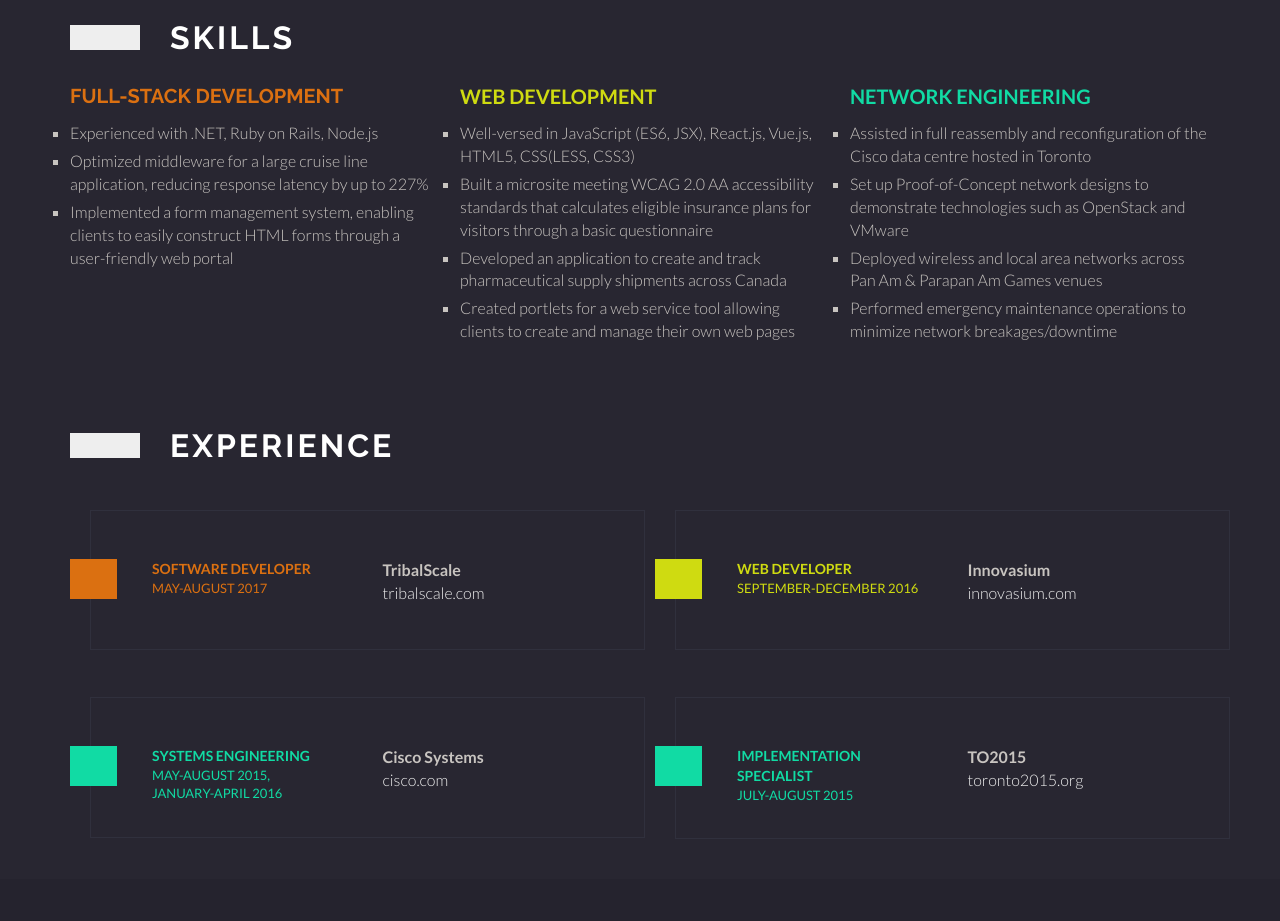
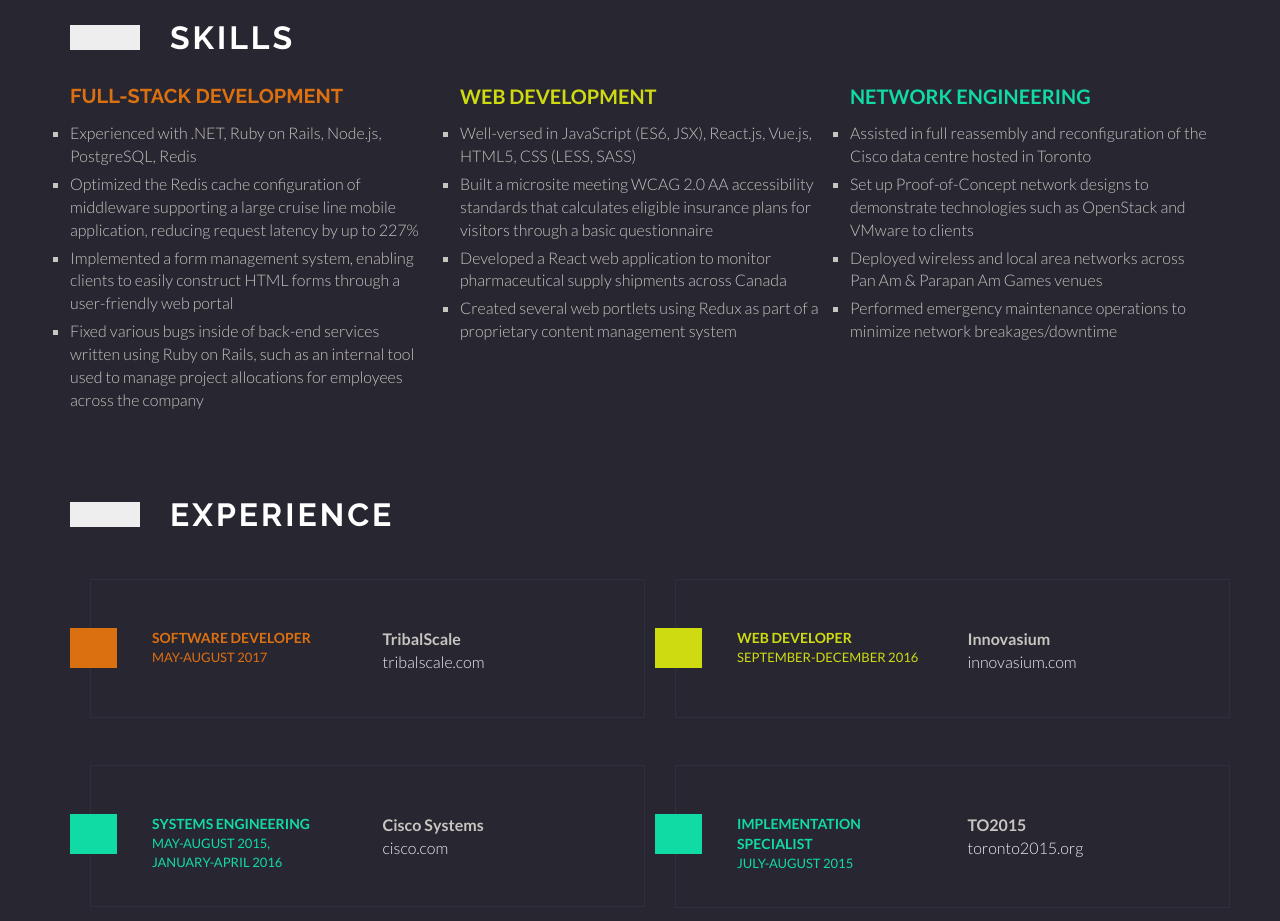
Before and after one commit to jordedwards/jordedwards.github.io, a plain HTML site: page index.html in a window 1280 px wide. Shown: the part 1400-2321 px from the top of the page. Drawn offline with Linux system fonts and the light colour scheme.

Commit message:
Updated descriptions to match new resume

```diff
--- a/index.html
+++ b/index.html
@@ -115,7 +115,7 @@
               In my free time I love to stay active through working out as well as outdoor sports such
               as mountain biking. I also read a lot and enjoy other "lazy" activities like watching movies
               and playing board games. I'm currently looking for a new co-op position for January-April 2018
-              so if you feel I'd be a good fit for your company please reach out!
+              so if you feel that I'd be a good fit for your company please reach out!
             </p>
           </div>
         </div>
@@ -127,28 +127,30 @@
           <div class="col-sm-4 full-stack">
             <h4>FULL-STACK DEVELOPMENT</h4>
             <ul>
-              <li>Experienced with .NET, Ruby on Rails, Node.js</li>
-              <li>Optimized middleware for a large cruise line application, reducing response latency by up to
-              227%</li>
+              <li>Experienced with .NET, Ruby on Rails, Node.js, PostgreSQL, Redis</li>
+              <li>Optimized the Redis cache configuration of middleware supporting a large cruise line mobile
+                application, reducing request latency by up to 227%</li>
               <li>Implemented a form management system, enabling clients to easily construct HTML forms through
-              a user-friendly web portal</li>
+                a user-friendly web portal</li>
+              <li>Fixed various bugs inside of back-end services written using Ruby on Rails, such as an
+                internal tool used to manage project allocations for employees across the company</li>
             </ul>
           </div>
           <div class="col-sm-4 web">
             <h4>WEB DEVELOPMENT</h4>
             <ul>
-              <li>Well-versed in JavaScript (ES6, JSX), React.js, Vue.js, HTML5, CSS(LESS, CSS3)</li>
+              <li>Well-versed in JavaScript (ES6, JSX), React.js, Vue.js, HTML5, CSS (LESS, SASS)</li>
               <li>Built a microsite meeting WCAG 2.0 AA accessibility standards that calculates eligible insurance
-              plans for visitors through a basic questionnaire</li>
-              <li>Developed an application to create and track pharmaceutical supply shipments across Canada</li>
-              <li>Created portlets for a web service tool allowing clients to create and manage their own web pages</li>
+                plans for visitors through a basic questionnaire</li>
+              <li>Developed a React web application to monitor pharmaceutical supply shipments across Canada</li>
+              <li>Created several web portlets using Redux as part of a proprietary content management system</li>
             </ul>
             </div>
           <div class="col-sm-4 network">
             <h4>NETWORK ENGINEERING</h4>
             <ul>
               <li>Assisted in full reassembly and reconfiguration of the Cisco data centre hosted in Toronto</li>
-              <li>Set up Proof-of-Concept network designs to demonstrate technologies such as OpenStack and VMware</li>
+              <li>Set up Proof-of-Concept network designs to demonstrate technologies such as OpenStack and VMware to clients</li>
               <li>Deployed wireless and local area networks across Pan Am & Parapan Am Games venues</li>
               <li>Performed emergency maintenance operations to minimize network breakages/downtime</li>
             </ul>
```
